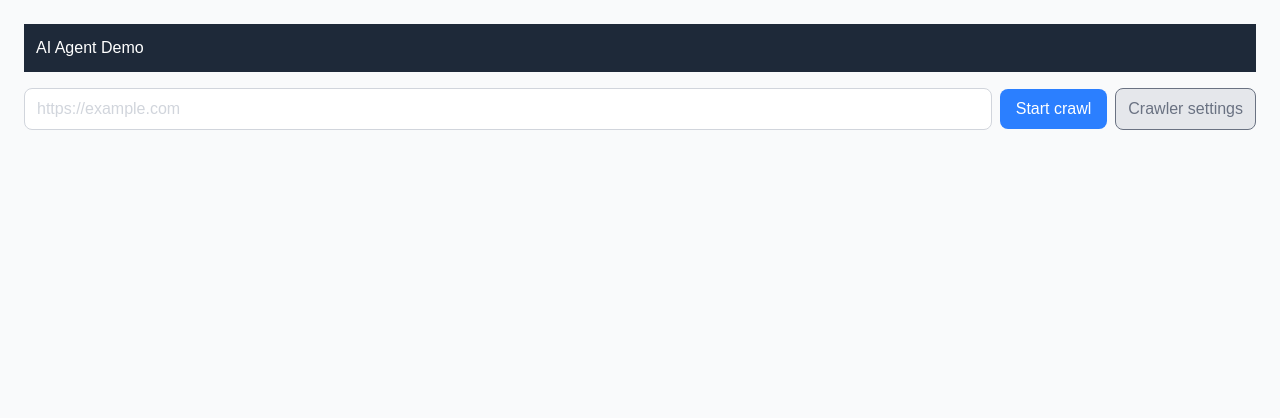
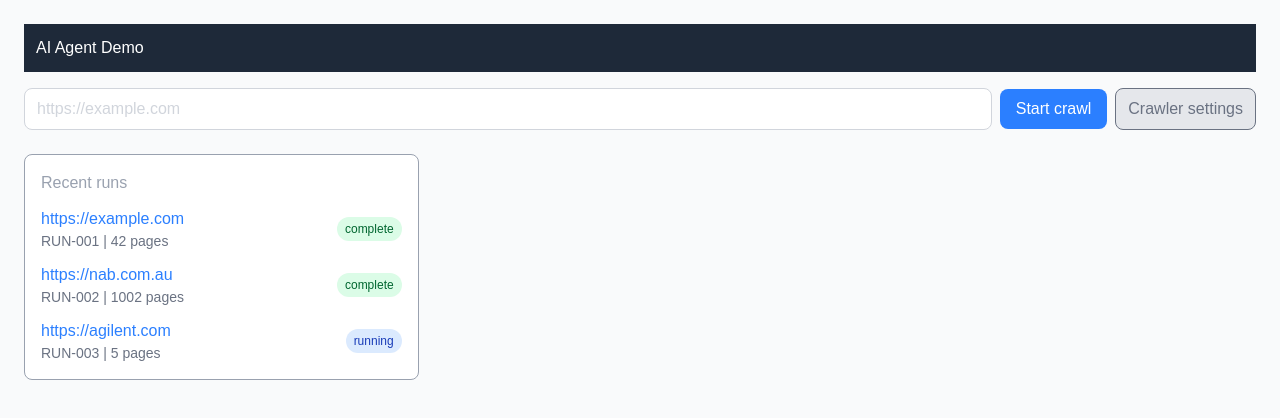
Before and after one commit to Zula99/Programming-Project-AI-Agent-Demo, a Next.js app in the folder ai-agent-demo-factory-frontend/: page / in a window 1280 px wide. Shown: the top 418 px of the page. Built offline with nearby package versions, Linux system fonts and the light colour scheme.

Commit message:
Added mock RecentRuns div

```diff
--- a/ai-agent-demo-factory-frontend/src/components/RecentRuns.tsx
+++ b/ai-agent-demo-factory-frontend/src/components/RecentRuns.tsx
@@ -1,5 +1,36 @@
+import StatusBadge from "./StatusBadge";
+
+type RunStatus = "complete" | "running";
+type Run = {
+    url: string;
+    runId: string;
+    pages: number;
+    status: RunStatus;
+}
+
+const runs: Run[] = [
+    { url: "https://example.com", runId: "RUN-001", pages: 42, status: "complete" },
+    { url: "https://nab.com.au", runId: "RUN-002", pages: 1002, status: "complete" },
+    { url: "https://agilent.com", runId: "RUN-003", pages: 5, status: "running" }
+];
+
 export default function RecentRuns() {
     return (
-        <div></div>
+        <div className="bg-white text-gray-400 p-4 rounded-lg border">
+            <h2 className="font-medium mb-3">Recent runs</h2>
+            <ul className="space-y-3">
+                {runs.map((run) => (
+                    <li key={run.runId} className="flex justify-between items-center">
+                        <div>
+                            <p className="text-blue-500">{run.url}</p>
+                            <p className="text-sm text-gray-500">
+                                {run.runId} | {run.pages} pages
+                            </p>
+                        </div>
+                        <StatusBadge status={run.status} />
+                    </li>
+                ))}
+            </ul>
+        </div>
     );
 }
--- a/ai-agent-demo-factory-frontend/src/components/StatusBadge.tsx
+++ b/ai-agent-demo-factory-frontend/src/components/StatusBadge.tsx
@@ -1,5 +1,14 @@
-export default function StatusBadge() {
+type Props = { status: "complete" | "running" };
+
+export default function StatusBadge({ status }: Props) {
+    const colours = {
+        complete: "bg-green-100 text-green-800",
+        running: "bg-blue-100 text-blue-800",
+    };
+
     return (
-        <div></div>
+        <span className={`px-2 py-1 text-xs font-medium rounded-full ${colours[status]}`}>
+            {status}
+        </span>
     );
 }
```
